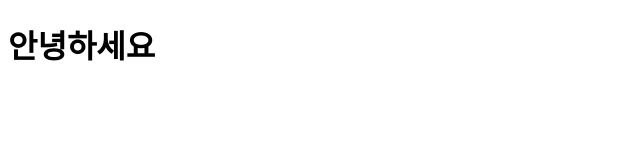
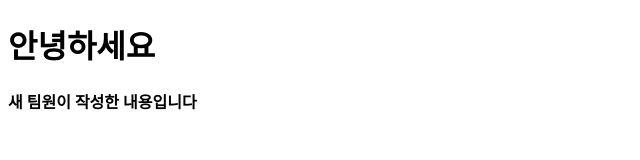
Before and after one commit to lukby2457/git-test, a plain HTML site: page index.html in a window 1280 px wide. Shown: the whole page, without its empty margins (0-640 px from the left). Drawn offline with Linux system fonts and the light colour scheme.

Commit message:
새로운 내용 추가

```diff
--- a/index.html
+++ b/index.html
@@ -7,5 +7,6 @@
 </head>
 <body>
     <h1>안녕하세요</h1>
+    <h4>새 팀원이 작성한 내용입니다</h4>
 </body>
 </html>
```
